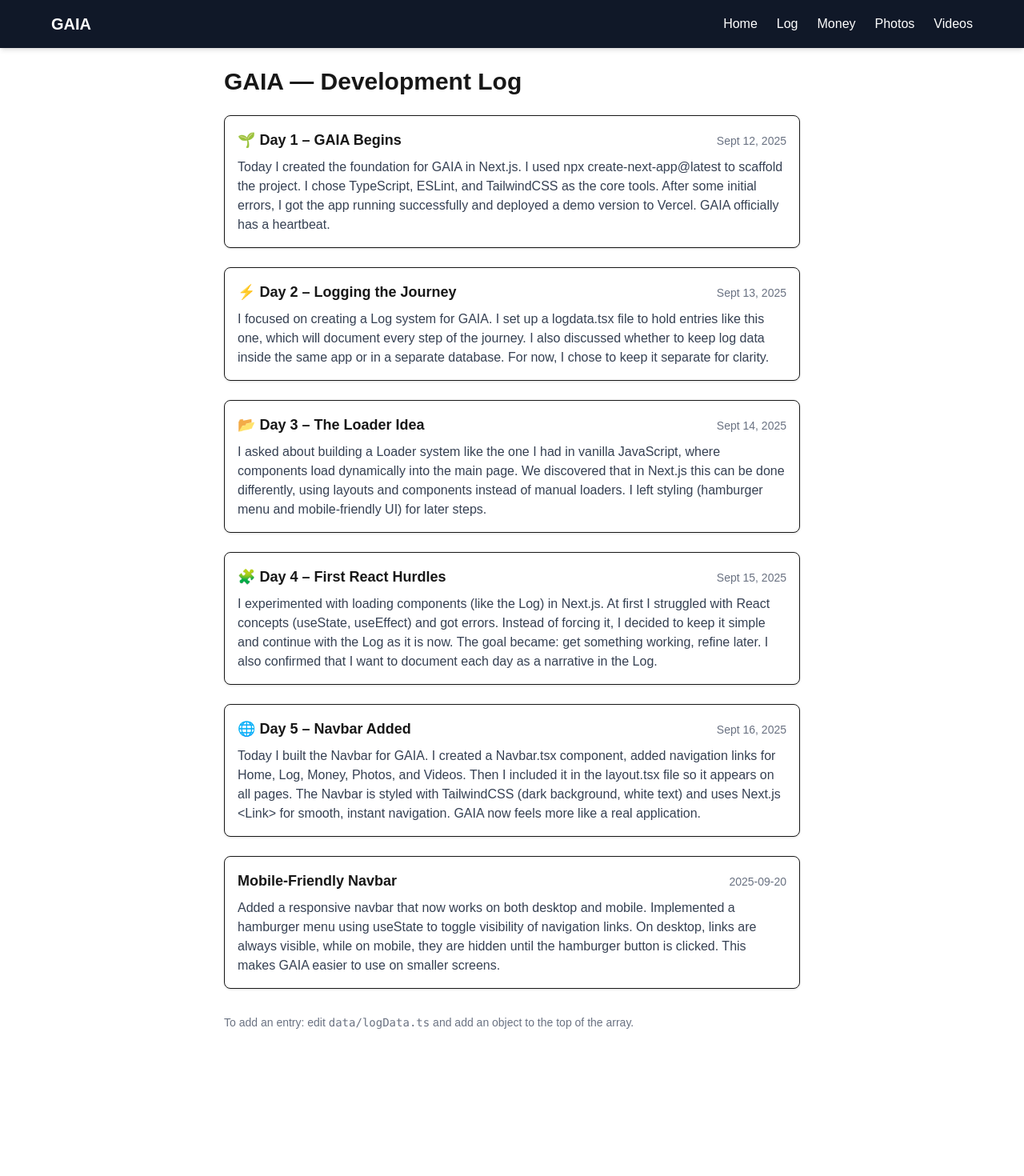
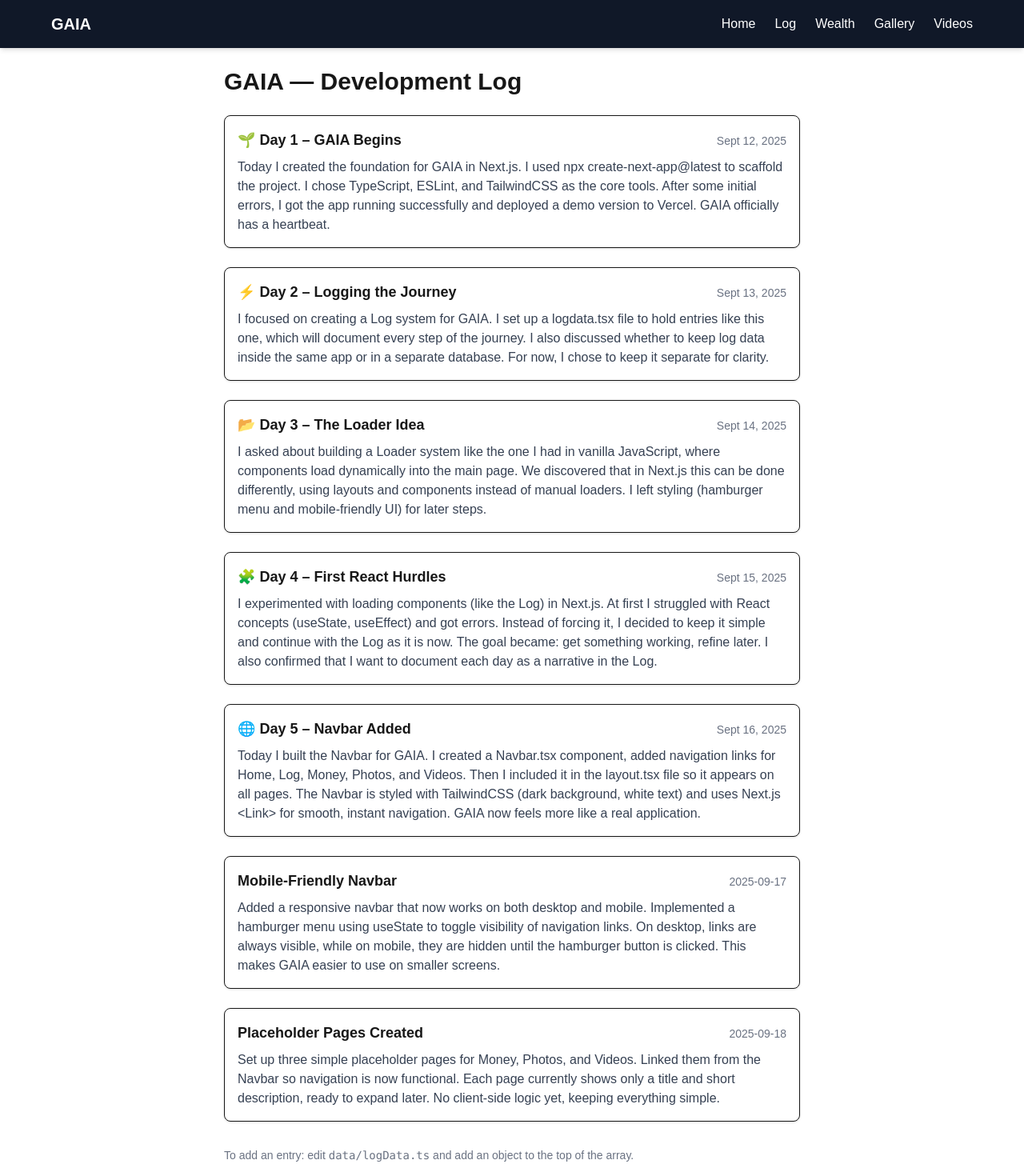
Before and after one commit to Mostafa-El-Masry/gaia, a Next.js app: page /log in a window 1280 px wide. Shown: the top 1470 px of the page at 80% size. Before the commit the page ends 1312 px from the top, so only its background shows below. Built offline with nearby package versions, Linux system fonts and the light colour scheme.

Commit message:
place holder pages & navbar Style Update

```diff
--- a/app/components/Navbar.tsx
+++ b/app/components/Navbar.tsx
@@ -24,8 +24,8 @@ const Navbar = () => {
           <Link href="/" className="hover:text-blue-400">Home</Link>
           <Link href="/log" className="hover:text-blue-400">Log</Link>
 
-          <Link href="/money" className="hover:text-blue-400">Money</Link>
-          <Link href="/photos" className="hover:text-blue-400">Photos</Link>
+          <Link href="/wealth" className="hover:text-blue-400">Wealth</Link>
+          <Link href="/gallery" className="hover:text-blue-400">Gallery</Link>
           <Link href="/videos" className="hover:text-blue-400">Videos</Link>
         </div>
         </div>
--- /dev/null
+++ b/app/gallery/page.tsx
@@ -0,0 +1,9 @@
+// app/photos/page.tsx
+export default function galleryPage() {
+  return (
+    <main className="max-w-3xl mx-auto p-6">
+      <h1 className="text-2xl font-bold mb-2">Gallery</h1>
+      <p className="text-gray-600">Placeholder for the Photo Library (will load gallery later).</p>
+    </main>
+  );
+}
--- /dev/null
+++ b/app/videos/page.tsx
@@ -0,0 +1,9 @@
+// app/videos/page.tsx
+export default function VideosPage() {
+  return (
+    <main className="max-w-3xl mx-auto p-6">
+      <h1 className="text-2xl font-bold mb-2">Videos</h1>
+      <p className="text-gray-600">Placeholder for the Video Gallery (thumbnails and player later).</p>
+    </main>
+  );
+}
--- /dev/null
+++ b/app/wealth/page.tsx
@@ -0,0 +1,9 @@
+// app/money/page.tsx
+export default function wealthPage() {
+  return (
+    <main className="max-w-3xl mx-auto p-6">
+      <h1 className="text-2xl font-bold mb-2">Money</h1>
+      <p className="text-gray-600">Placeholder for the Wealth Calculator (coming soon).</p>
+    </main>
+  );
+}
--- a/data/logData.ts
+++ b/data/logData.ts
@@ -45,8 +45,15 @@ export const logData: LogEntry[] = [
   },
   {
   day: 6,
-  date: "2025-09-20",
+  date: "2025-09-17",
   title: "Mobile-Friendly Navbar",
   content: "Added a responsive navbar that now works on both desktop and mobile. Implemented a hamburger menu using useState to toggle visibility of navigation links. On desktop, links are always visible, while on mobile, they are hidden until the hamburger button is clicked. This makes GAIA easier to use on smaller screens.",
 },
+{
+  day: 7,
+  date: "2025-09-18",
+  title: "Placeholder Pages Created",
+  content: "Set up three simple placeholder pages for Money, Photos, and Videos. Linked them from the Navbar so navigation is now functional. Each page currently shows only a title and short description, ready to expand later. No client-side logic yet, keeping everything simple."
+},
+
 ];
```
Also changed, not shown: package.json (+7 -7 lines), 1 other file (tests, documents, lock files or other folders).
